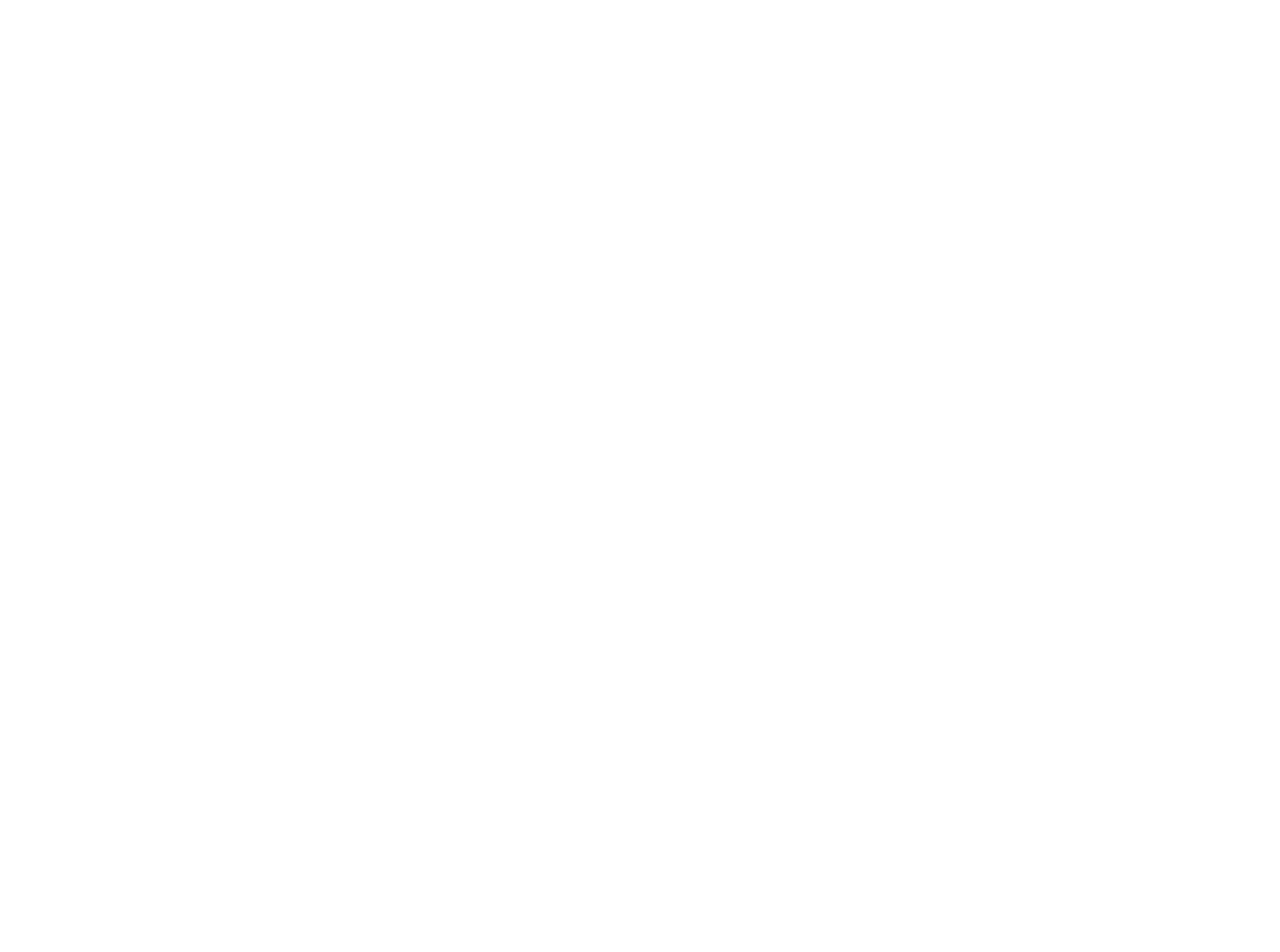
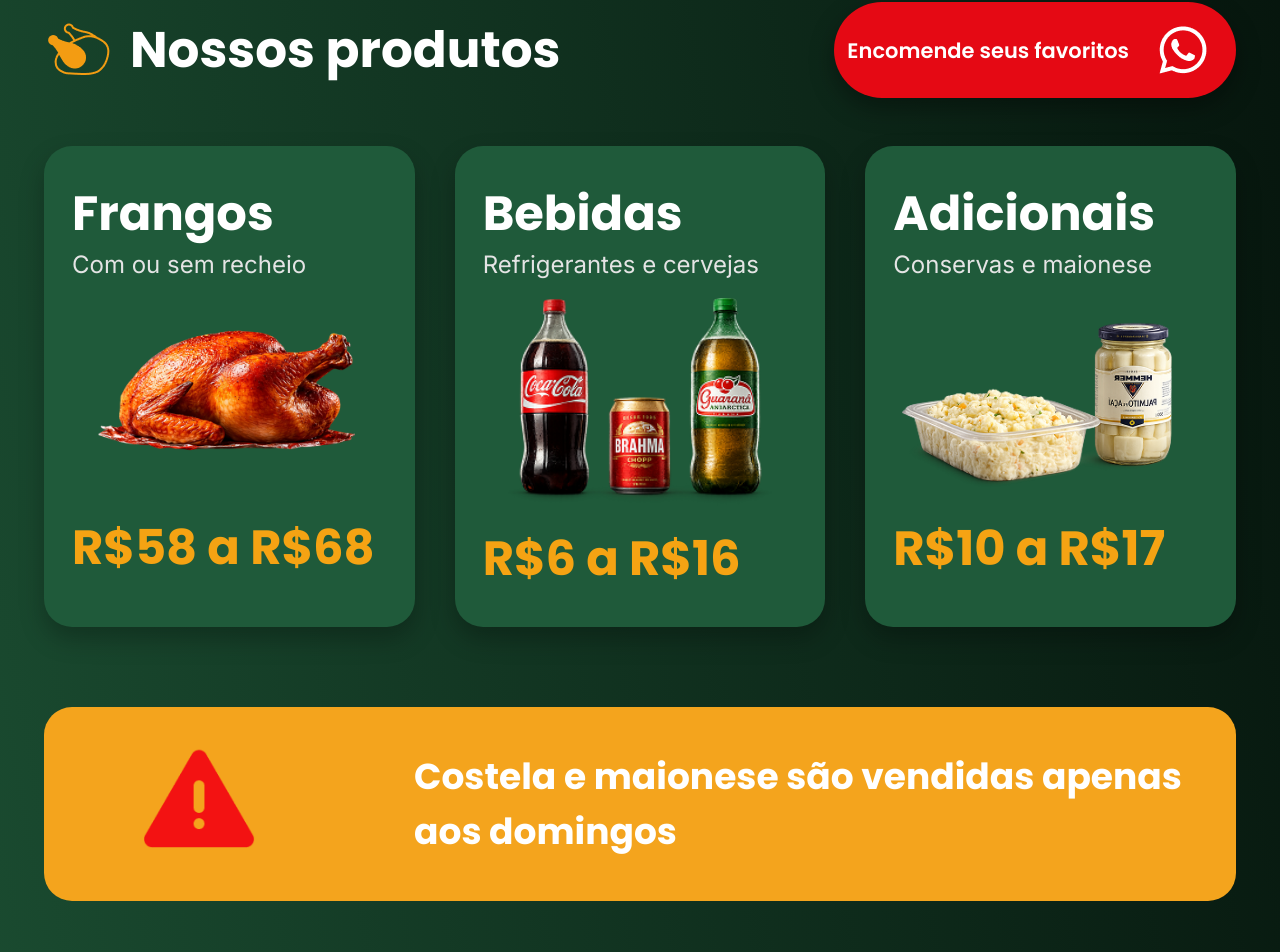
Before and after one commit to DaviBisewski/frango_landingpage, a React (Vite) app: page / in a window 1280 px wide. Shown: the part 1067-2019 px from the top of the page. Before the commit the page ends 949 px from the top, so only its background shows below. Built offline with nearby package versions, Linux system fonts and the light colour scheme.

Commit message:
Adiciona seção de produtos com cartões e alerta, incluindo estilos correspondentes

```diff
--- a/src/App.jsx
+++ b/src/App.jsx
@@ -1,13 +1,15 @@
 import HeroSection from './components/sections/HeroSection';
 import WhatsAppButton from './components/ui/WhatsappButton';
 import InfoBar from './components/layout/InfoBar';
+import ProductSection from './components/sections/ProductSection';
 
 function App() {
   return (
     <>
-    <main>
+    <main >
       <HeroSection />
       <InfoBar />
+      <ProductSection/>
       <WhatsAppButton />
     </main>
     </>
--- /dev/null
+++ b/src/components/layout/SectionHeader.css
@@ -0,0 +1,22 @@
+.section-header {
+  display: flex;
+  justify-content: space-between;
+  align-items: center;
+  margin-bottom: 48px;
+}
+
+.section-title {
+  display: flex;
+  align-items: center;
+  gap: 16px;
+}
+
+.section-title img {
+  width: 70px;
+}
+
+.section-title h2 {
+  font-size: 50px;
+  font-family: var(--font-tittle);
+  color: white;
+}
--- /dev/null
+++ b/src/components/layout/SectionHeader.jsx
@@ -0,0 +1,14 @@
+import "./SectionHeader.css";
+
+export default function SectionHeader({ icon, title, children }) {
+  return (
+    <div className="section-header">
+      <div className="section-title">
+        <img src={icon} alt="" />
+        <h2>{title}</h2>
+      </div>
+
+      {children}
+    </div>
+  );
+}
--- /dev/null
+++ b/src/components/sections/ProductSection.css
@@ -0,0 +1,10 @@
+.products-section {
+  padding: 120px 20px;
+
+}
+
+.products-grid {
+  display: grid;
+  grid-template-columns: repeat(3, 1fr);
+  gap: 40px;
+}
--- /dev/null
+++ b/src/components/sections/ProductSection.jsx
@@ -0,0 +1,47 @@
+import "./ProductSection.css";
+
+import SectionHeader from "../layout/SectionHeader";
+import ProductCard from "../ui/ProductCard";
+import RedzapButton from "../ui/RedzapButton";
+import AlertSunday from "../ui/AlertSunday";
+
+import iconFrango from "../../icons/frangoamarelo.png";
+import frangoImg from "../../images/frango.png";
+import bebidasImg from "../../images/bebidas.png";
+import adicionaisImg from "../../images/adicionais.png";
+
+export default function ProductsSection() {
+  return (
+    <section className="products-section">
+        <div className="container">
+      <SectionHeader icon={iconFrango} title="Nossos produtos">
+        <RedzapButton text="Encomende seus favoritos" />
+      </SectionHeader>
+
+      <div className="products-grid">
+        <ProductCard
+          title="Frangos"
+          subtitle="Com ou sem recheio"
+          image={frangoImg}
+          price="R$58 a R$68"
+        />
+
+        <ProductCard
+          title="Bebidas"
+          subtitle="Refrigerantes e cervejas"
+          image={bebidasImg}
+          price="R$6 a R$16"
+        />
+
+        <ProductCard
+          title="Adicionais"
+          subtitle="Conservas e maionese"
+          image={adicionaisImg}
+          price="R$10 a R$17"
+        />
+      </div>
+      </div>
+      <AlertSunday />
+    </section>
+  );
+}
--- /dev/null
+++ b/src/components/ui/AlertSunday.css
@@ -0,0 +1,42 @@
+.alert-sunday {
+  display: flex;
+  align-items: center;
+  gap: 150px;
+  margin: 80px 0;
+  background: #f4a41d;
+  border-radius: 28px;
+  padding: 30px 40px;
+
+  max-width: 100%;
+}
+
+
+
+
+
+.alert-icon-image {
+  width: 130px;
+  height: 130px;
+  margin-left: 50px;
+}
+
+
+/* Texto */
+.alert-text {
+  color: #ffffff;
+  font-size: 36px;
+  font-weight: 700;
+  margin: 0;
+  font-family: var(--font-tittle);
+}
+
+/* Responsivo */
+@media (max-width: 768px) {
+  .alert-text {
+    font-size: 20px;
+  }
+
+  .alert-sunday {
+    padding: 16px 20px;
+  }
+}
--- /dev/null
+++ b/src/components/ui/AlertSunday.jsx
@@ -0,0 +1,18 @@
+import './AlertSunday.css'
+import atencaoicon from '../../icons/atenção.png'
+
+export default function AlertSunday() {
+  return (
+    <div className="container">
+    <div className="alert-sunday">
+      <div className="alert-icon">
+        <img src={atencaoicon} alt="Atenção"  className="alert-icon-image"/>
+      </div>
+
+      <p className="alert-text">
+        Costela e maionese são vendidas apenas aos domingos
+      </p>
+    </div>
+    </div>
+  )
+}
--- /dev/null
+++ b/src/components/ui/ProductCard.css
@@ -0,0 +1,37 @@
+.product-card {
+  background-color: #1f5a3a;
+  border-radius: 28px;
+  padding: 32px 28px;
+
+  display: flex;
+  flex-direction: column;
+
+
+  box-shadow: 0 12px 24px rgba(0, 0, 0, 0.25);
+}
+
+.product-card h3 {
+  font-size: 48px;
+  color: white;
+  font-family: var(--font-tittle);
+}
+
+.product-card p {
+  font-size: 24px;
+  color: #e4e4e4;
+
+}
+
+.product-card img {
+  width: 100%;
+  max-height: 220px;
+  object-fit: contain;
+  margin: 12px 0;
+}
+
+.product-card strong {
+  font-size: 48px;
+  color: #f5a313;
+  font-family: var(--font-tittle);
+
+}
--- /dev/null
+++ b/src/components/ui/ProductCard.jsx
@@ -0,0 +1,14 @@
+import "./ProductCard.css";
+
+export default function ProductCard({ title, subtitle, image, price }) {
+  return (
+    <div className="product-card">
+      <h3>{title}</h3>
+      <p>{subtitle}</p>
+
+      <img src={image} alt={title} />
+
+      <strong>{price}</strong>
+    </div>
+  );
+}
```
